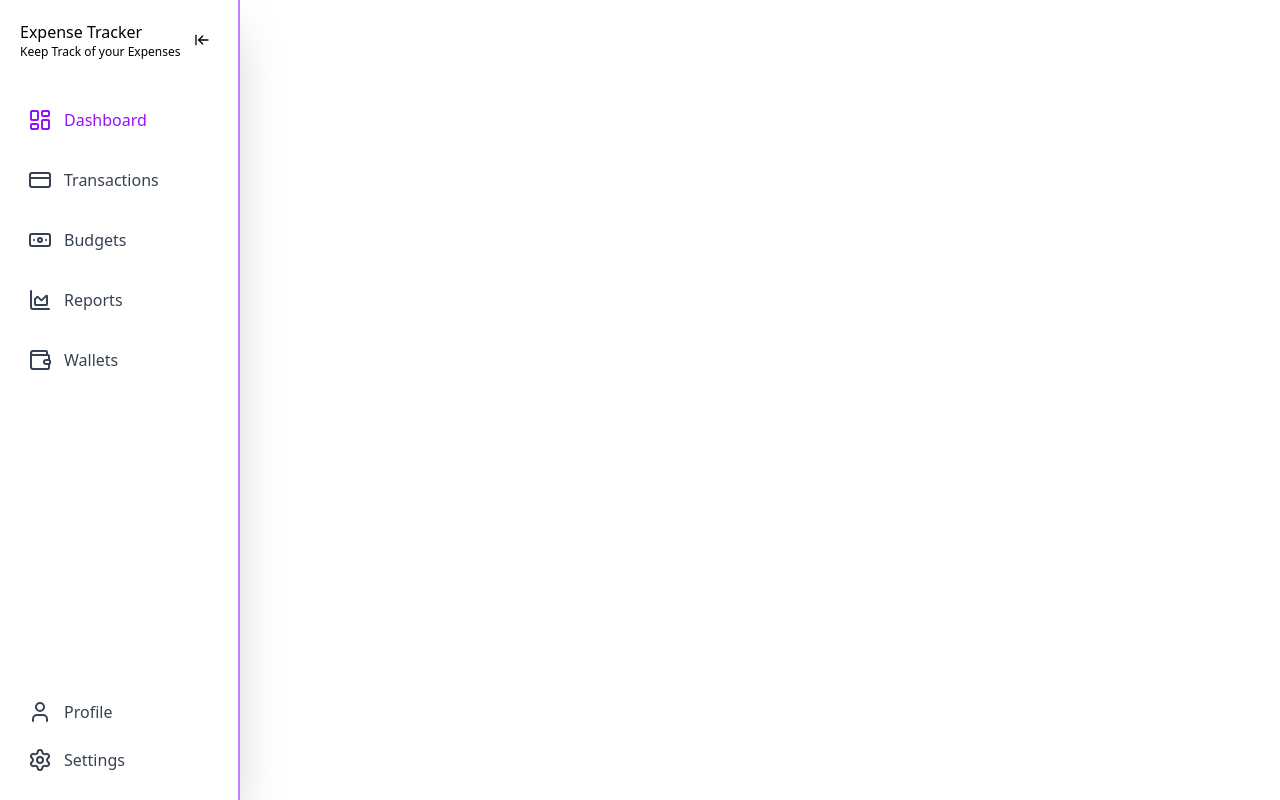
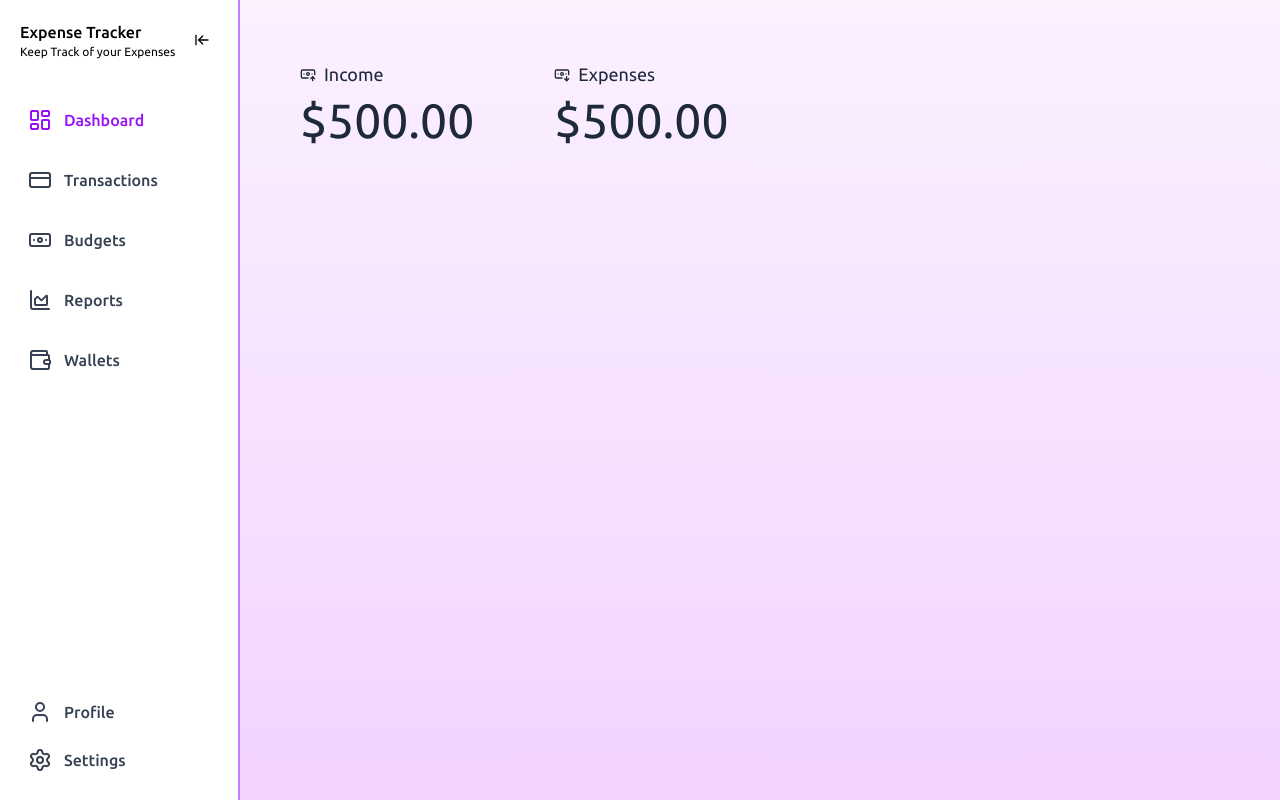
Before and after one commit to trinidj/expense-tracker, a Vue app: page /dashboard in a window 1280 px wide. Built offline with nearby package versions, Linux system fonts and the light colour scheme.

Commit message:
feat: add RouterView and gradient background styling to main app

```diff
--- a/src/App.vue
+++ b/src/App.vue
@@ -6,5 +6,24 @@
 <template>
   <Main>
     <Sidebar />
+    <RouterView id="page"/>
   </Main>
 </template>
+
+<style>
+  @import url('https://fonts.googleapis.com/css2?family=Ubuntu:ital,wght@0,300;0,400;0,500;0,700;1,300;1,400;1,500;1,700&display=swap');
+
+  * {
+    font-family: 'Ubuntu', sans-serif;
+  }
+
+  #page {
+    background: linear-gradient(
+      to bottom,
+      #fbf1ff,
+      #f8e7ff,
+      #f5deff,
+      #f2d3ff
+    );
+  }
+</style>
```
